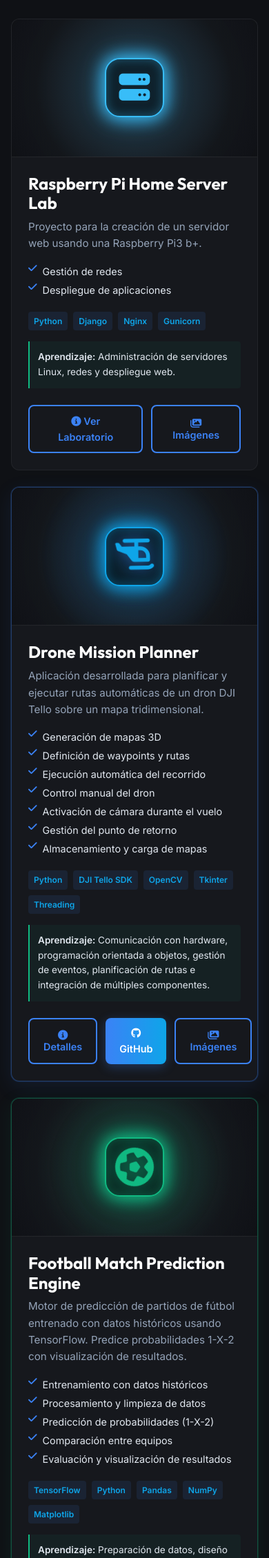
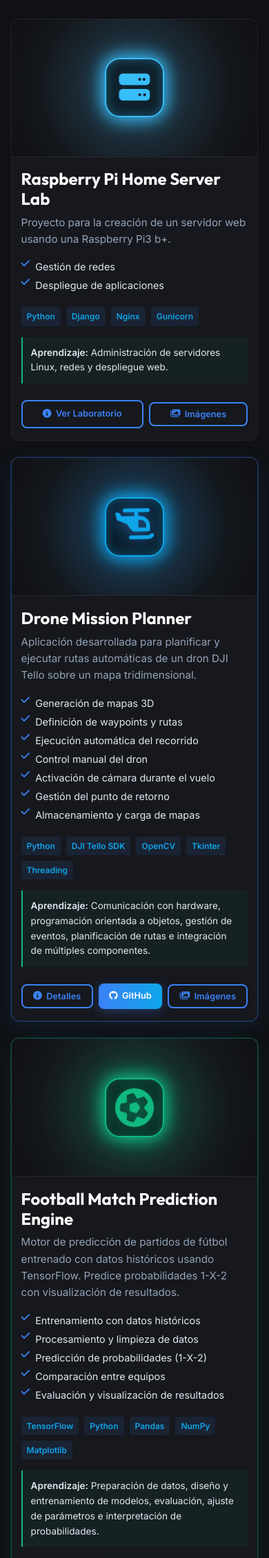
Before and after one commit to Jordi-bit/Portfolio, a Django app: page / in a window 390 px wide. Shown: the part 2428-4687 px from the top of the page at 69% size. Run offline with Django 5.2, Linux system fonts and the light colour scheme.

Commit message:
ajustando menu en mobiles.v2

```diff
--- a/static/css/style.css
+++ b/static/css/style.css
@@ -870,7 +870,17 @@ ul {
 .project-links {
     margin-top: auto;
     display: flex;
-    gap: 0.75rem;
+    flex-wrap: wrap;
+    align-items: center;
+    gap: 0.6rem;
+}
+
+.project-links .btn {
+    display: inline-flex;
+    align-items: center;
+    justify-content: center;
+    gap: 0.4rem;
+    white-space: nowrap;
 }
 
 .github-more {
@@ -1350,6 +1360,20 @@ ul {
     .cert-grid {
         grid-template-columns: 1fr;
         gap: 1.5rem;
+    }
+
+    .project-content {
+        padding: 1.25rem 1rem;
+    }
+
+    .project-links {
+        gap: 0.5rem;
+    }
+
+    .project-links .btn {
+        flex: 1 1 auto;
+        font-size: 0.82rem;
+        padding: 0.5rem 0.75rem;
     }
 
     .traductor-diagram,
@@ -1566,6 +1590,16 @@ ul {
         padding: 0 1rem;
     }
 
+    .project-content {
+        padding: 1.1rem 0.85rem;
+    }
+
+    .project-links .btn {
+        flex: 1 1 auto;
+        padding: 0.5rem 0.65rem;
+        font-size: 0.8rem;
+    }
+
     .prob-row {
         grid-template-columns: 85px 1fr 30px;
         gap: 0.35rem;
--- a/templates/base.html
+++ b/templates/base.html
@@ -16,7 +16,7 @@
     <link rel="stylesheet" href="https://cdnjs.cloudflare.com/ajax/libs/font-awesome/6.4.0/css/all.min.css">
 
     <!-- Custom CSS -->
-    <link rel="stylesheet" href="{% static 'css/style.css' %}?v=7.0">
+    <link rel="stylesheet" href="{% static 'css/style.css' %}?v=7.1">
 </head>
 <body>
     <header class="navbar">
```
